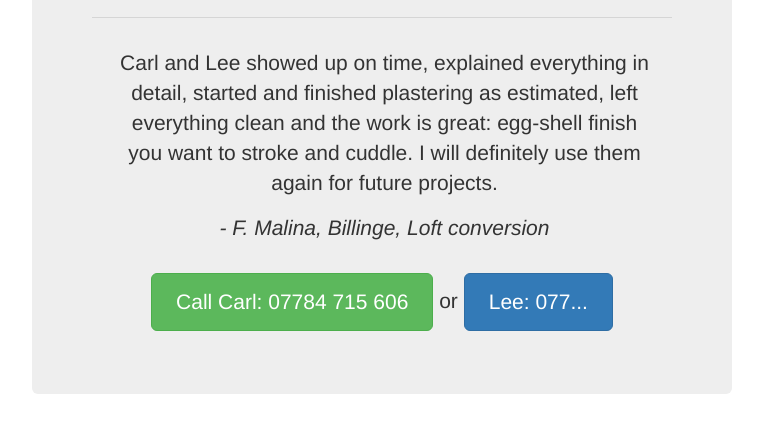
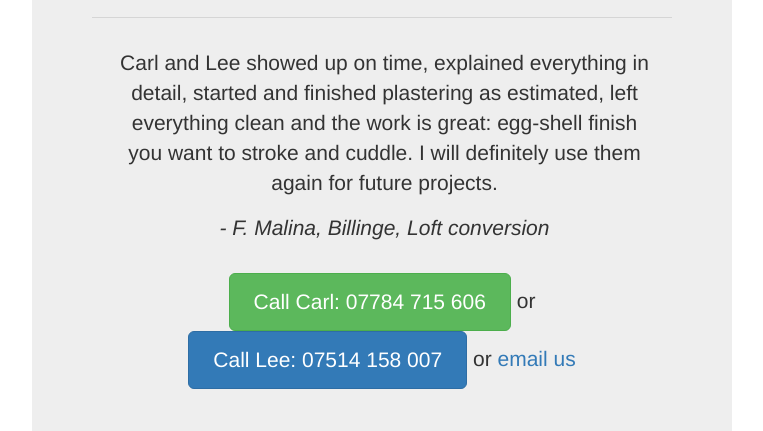
Before and after one commit to fmalina/wiganplaster, a plain HTML site: page index.html in a window 1280 px wide. Shown: the part 320-751 px from the top of the page, without its empty margins (258-1021 px from the left). Drawn offline with nearby package versions, Linux system fonts and the light colour scheme.

Commit message:
Add contact details.

```diff
--- a/index.html
+++ b/index.html
@@ -34,8 +34,15 @@
             I will definitely use them again for future projects.
             <p><cite>- F. Malina, Billinge, Loft conversion</cite>
         </blockquote>
-        <p><a class="btn btn-lg btn-success" href="tel:07784715606" role="button">Call Carl: 07784 715 606</a> or
-            <a class="btn btn-lg btn-primary" href="tel:077..." role="button">Lee: 077...</a></p>
+        <p><a class="btn btn-lg btn-success"
+                href="tel:07784715606"
+                title="Call Carl Parkinson"
+                role="button">Call Carl: 07784 715 606</a> or
+            <a class="btn btn-lg btn-primary"
+                href="tel:07514158007"
+                title="Call Lee Bamber"
+                role="button">Call Lee: 07514 158 007</a> or
+            <a href="mailto:leebamberplastering@gmail.com">email us</a></p>
       </div>
       <div class="row marketing">
         <div class="col-lg-6">
```
